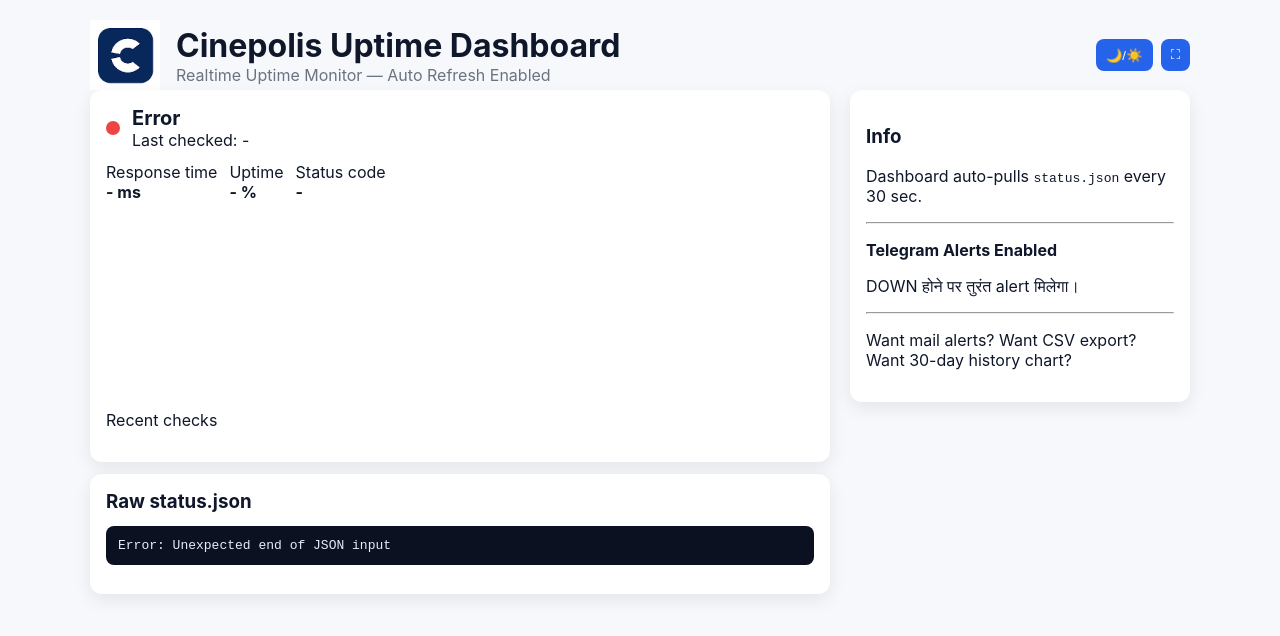
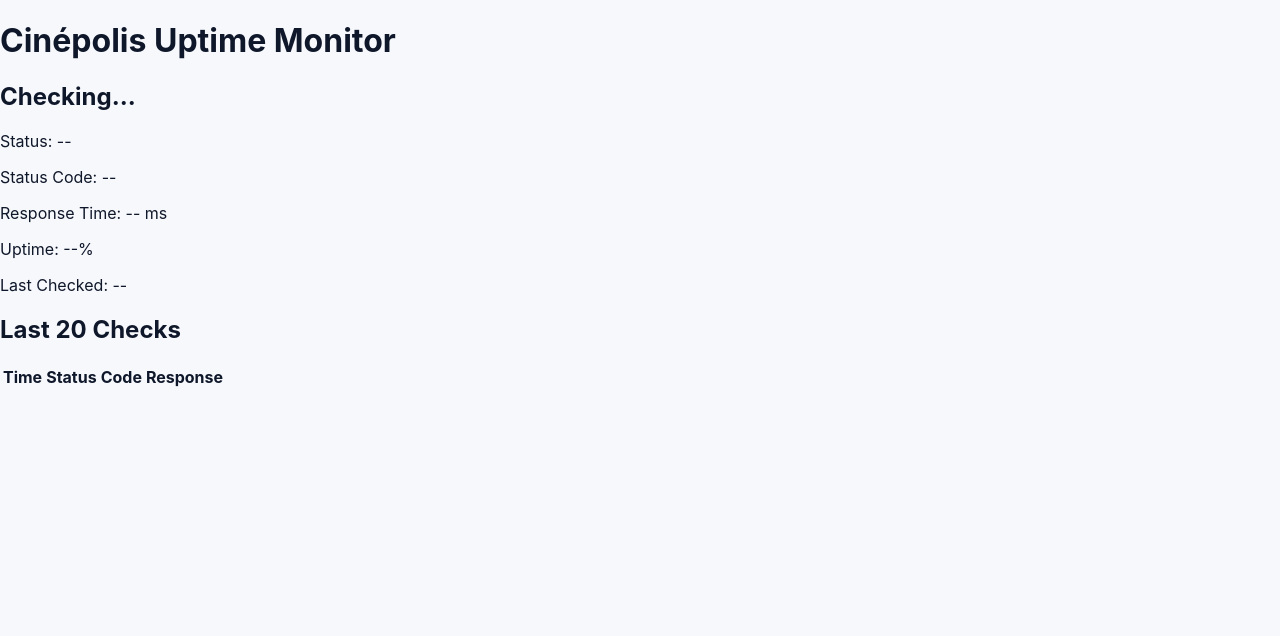
Before and after one commit to rjkumar081/cinepolis-status, a website: page index.html in a window 1280 px wide. Drawn offline with nearby package versions, Linux system fonts and the light colour scheme.

Commit message:
Update index.html

```diff
--- a/index.html
+++ b/index.html
@@ -1,102 +1,41 @@
-<!doctype html>
+<!DOCTYPE html>
 <html lang="en">
 <head>
-  <meta charset="utf-8"/>
-  <meta name="viewport" content="width=device-width,initial-scale=1"/>
-  <title>Cinepolis Uptime Monitor</title>
-  <link rel="stylesheet" href="style.css"/>
+  <meta charset="UTF-8">
+  <title>Cinépolis Uptime Dashboard</title>
+  <link rel="stylesheet" href="style.css">
 </head>
 <body>
 
-<div class="wrap">
+<div class="container">
 
-<header style="display:flex;align-items:center;gap:16px">
-  <img src="assets/logo.png" width="70">
-  <div>
-    <h1 style="margin:0">Cinepolis Uptime Dashboard</h1>
-    <p class="small" style="margin:0;color:var(--muted)">
-      Realtime Uptime Monitor — Auto Refresh Enabled
-    </p>
+  <h1>Cinépolis Uptime Monitor</h1>
+
+  <div id="live-status" class="status-card">
+    <h2>Checking...</h2>
+    <p>Status: <span id="status">--</span></p>
+    <p>Status Code: <span id="statusCode">--</span></p>
+    <p>Response Time: <span id="respTime">--</span> ms</p>
+    <p>Uptime: <span id="uptime">--</span>%</p>
+    <p>Last Checked: <span id="checkedAt">--</span></p>
   </div>
 
-  <div style="margin-left:auto;display:flex;gap:8px">
-    <button id="modeBtn">🌙/☀️</button>
-    <button id="fullscreenBtn">⛶</button>
-  </div>
-</header>
-
-<div class="grid">
-
-  <div>
-    <div class="card">
-      <div style="display:flex;align-items:center;gap:12px">
-        <div id="statusDot" class="dot down"></div>
-        <div>
-          <div id="statusText" style="font-weight:700;font-size:20px">Loading…</div>
-          <div class="small">Last checked: <span id="lastChecked">-</span></div>
-        </div>
-      </div>
-
-      <div class="kpi" style="display:flex;gap:12px;margin-top:12px">
-        <div class="k card-inner">
-          <div class="small">Response time</div>
-          <strong id="resp">- ms</strong>
-        </div>
-        <div class="k card-inner">
-          <div class="small">Uptime</div>
-          <strong id="uptime">- %</strong>
-        </div>
-        <div class="k card-inner">
-          <div class="small">Status code</div>
-          <strong id="code">-</strong>
-        </div>
-      </div>
-
-      <div style="margin-top:12px" class="chart-wrap">
-        <canvas id="uptimeChart" height="180"></canvas>
-      </div>
-
-      <div style="margin-top:12px">
-        <div class="small">Recent checks</div>
-        <ul class="log" id="logList"></ul>
-      </div>
-    </div>
-
-    <div class="card" style="margin-top:12px">
-      <h3 style="margin:0 0 8px 0">Raw status.json</h3>
-      <pre id="raw" style="background:#0b1120;color:#e6eef8;padding:12px;border-radius:8px;max-height:250px;overflow:auto">Loading…</pre>
-    </div>
-  </div>
-
-
-  <aside>
-    <div class="card">
-      <h3>Info</h3>
-      <p class="small">Dashboard auto-pulls <code>status.json</code> every 30 sec.</p>
-
-      <hr>
-      <p class="small"><strong>Telegram Alerts Enabled</strong></p>
-      <p class="small">DOWN होने पर तुरंत alert मिलेगा।</p>
-
-      <hr>
-      <p class="small">
-        Want mail alerts?
-        Want CSV export?
-        Want 30-day history chart?
-      </p>
-    </div>
-  </aside>
+  <h2 class="log-title">Last 20 Checks</h2>
+  <table class="log-table" id="logTable">
+    <thead>
+      <tr>
+        <th>Time</th>
+        <th>Status</th>
+        <th>Code</th>
+        <th>Response</th>
+      </tr>
+    </thead>
+    <tbody></tbody>
+  </table>
 
 </div>
 
-</div>
-
-<script src="https://cdn.jsdelivr.net/npm/chart.js"></script>
-<script>
-const TELEGRAM_TOKEN = "YOUR_BOT_TOKEN";
-const CHAT_ID = "YOUR_CHAT_ID";
-</script>
-<script src="app.js"></script>
+<script src="script.js"></script>
 
 </body>
 </html>
```
